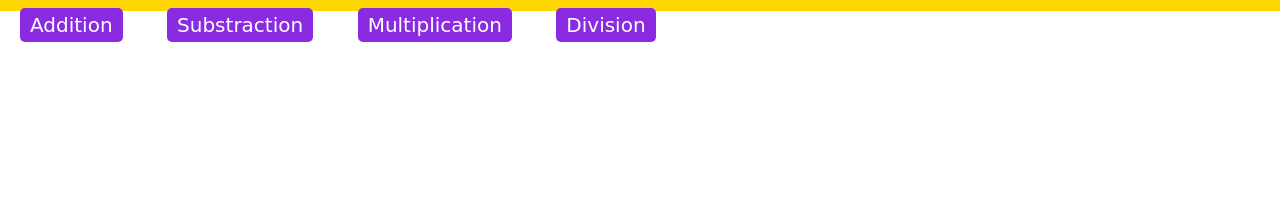
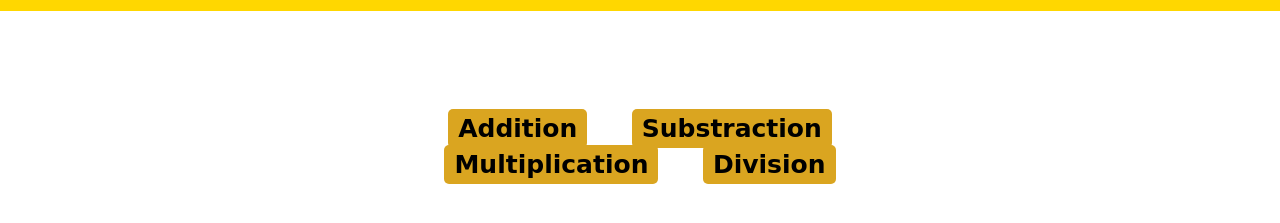
Before and after one commit to AleshPatil/kids_learning_web, a plain HTML site: page solve.html in a window 1280 px wide. Shown: the part 39-262 px from the top of the page. Drawn offline with Linux system fonts and the light colour scheme.

Commit message:
Separate in Main Folder & Solve Feature Updated

```diff
--- a/style_index.css
+++ b/MainPage/style_index.css
@@ -71,17 +71,25 @@ div{
     float: left;
     float: left;
 }
-
+.container_click{
+    text-align: center;
+    margin: 100px 350px;
+}
 .click{
-    height: 40px;
-    width: 100px;
+    height: 50px;
+    width: 120px;
     padding: 5px 10px;
     margin: 20px;
-    background-color: blueviolet;
-    color: white;
-    font-size: 20px;
+    background-color: goldenrod;
+    color: black;
+    font-size: 25px;
     border-radius: 5px;
+    font-weight: 800;
 }
 a{
     text-decoration: none;
 }
+.click:hover{
+    box-shadow: 3px 3px 9px green;
+    transition: 1s;
+}
--- a/solve.html
+++ b/solve.html
@@ -11,7 +11,7 @@
 	<script src="bootstrap_folder/jquery/jquery.min.js"></script>
     <script src="bootstrap_folder/jquery-ui/jquery-ui.min.js"></script>
 	<script src="bootstrap_folder/bootstrap/js/bootstrap.min.js"></script>
-    <link rel="stylesheet" href="style_index.css">
+    <link rel="stylesheet" href="MainPage/style_index.css">
 </head>
 <body>
     <nav class="navbar-brand">
@@ -21,7 +21,7 @@
         <a href="play.html">Play</a>
         <a href="solve.html">Solve</a>
     </nav>
-    <div>
+    <div class='container_click'>
         <a href="Addition_Project/index.html" class="click">Addition</a>
         <a href="SubStraction_Project/index.html" class="click">Substraction</a>
         <a href="Multiplication_Project/index.html" class="click">Multiplication</a>
```
Also changed, not shown: Addition_Project/index.html (+2 -0 lines), Division_Project/index.html (+1 -0 lines), Multiplication_Project/index.html (+1 -0 lines), SubStraction_Project/index.html (+1 -0 lines), index.html (+1 -1 lines), learn.html (+2 -2 lines), play.html (+1 -1 lines), video.html (+1 -1 lines), MainPage/game.js (added), MainPage/style_learn.css (renamed from style_learn.css), MainPage/style_play.css (renamed from style_play.css), MainPage/style_video.css (renamed from style_video.css), 2 other files.
